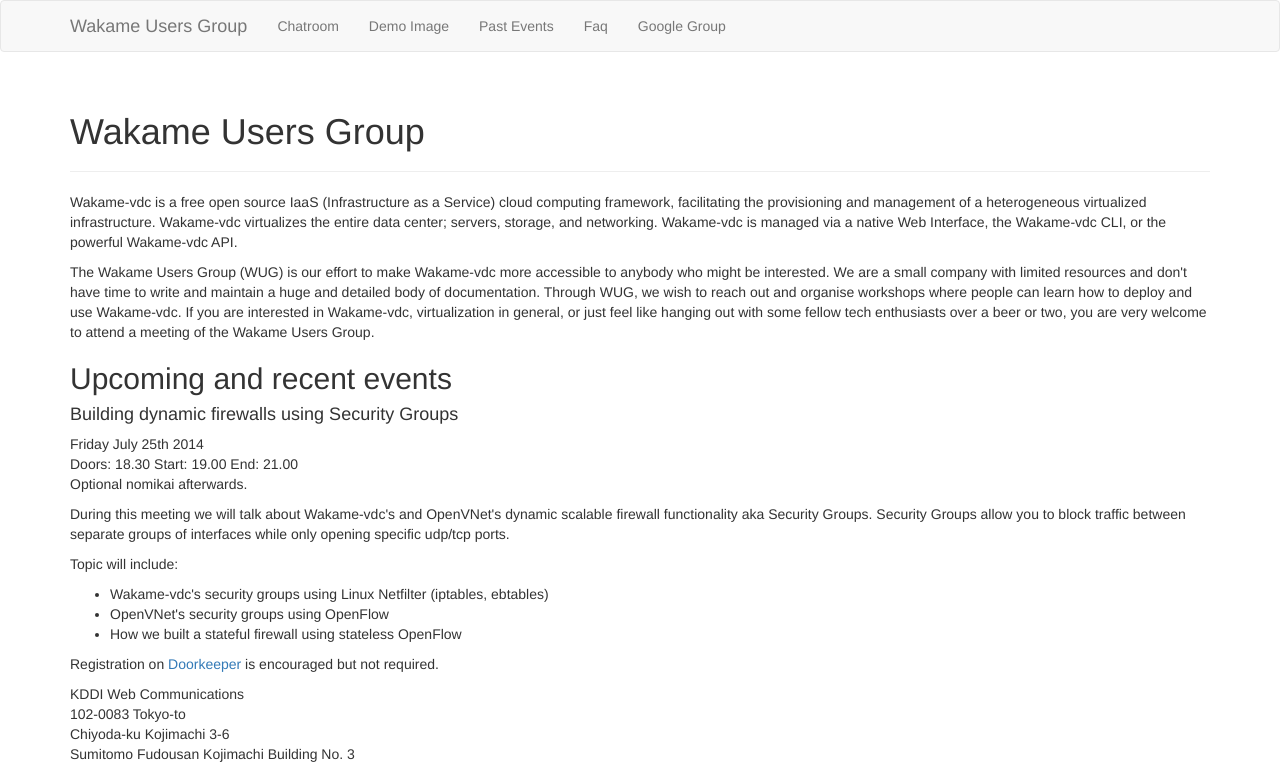
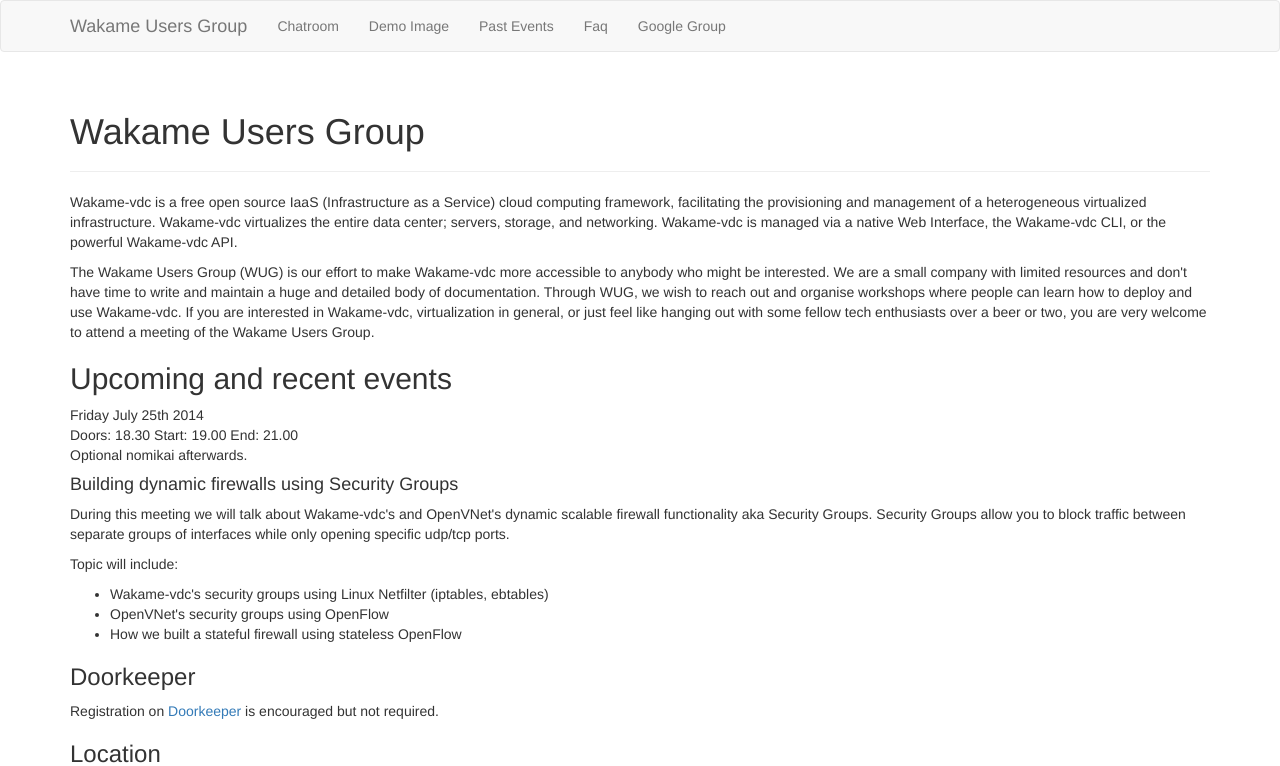
Before and after one commit to wakame/wakame.github.io, a Jekyll site: the page built from index.html, in a window 1280 px wide. Shown: the top 766 px of the page. Built offline with Jekyll 4.4.1, drawn with Linux system fonts in a browser that asks for light colours; nearby versions of some CDN libraries; library files that are not in the unit come from our copies.

Commit message:
Put in the specific event doorkeeper page and moved some stuff around to make the homepage more readable

```diff
--- a/index.html
+++ b/index.html
@@ -10,11 +10,11 @@
 
 <h2>Upcoming and recent events</h2>
 
-<h4>Building dynamic firewalls using Security Groups</h4>
-
 <p>Friday July 25th 2014<br />
 Doors: 18.30 Start: 19.00 End: 21.00<br />
 Optional nomikai afterwards.</p>
+
+<h4>Building dynamic firewalls using Security Groups</h4>
 
 <p>During this meeting we will talk about Wakame-vdc's and OpenVNet's dynamic scalable firewall functionality aka Security Groups. Security Groups allow you to block traffic between separate groups of interfaces while only opening specific udp/tcp ports.</p>
 
@@ -25,8 +25,11 @@
   <li>How we built a stateful firewall using stateless OpenFlow</li>
 </ul>
 
-<!--TODO: Put the event specific doorkeeper page here after it was created-->
-<p>Registration on <a href="http://wakame.doorkeeper.jp/">Doorkeeper</a> is encouraged but not required.</p>
+<h3>Doorkeeper</h3>
+
+<p>Registration on <a href="http://wakame.doorkeeper.jp/events/12764">Doorkeeper</a> is encouraged but not required.</p>
+
+<h3>Location</h3>
 
 <p>
   KDDI Web Communications<br />
```
